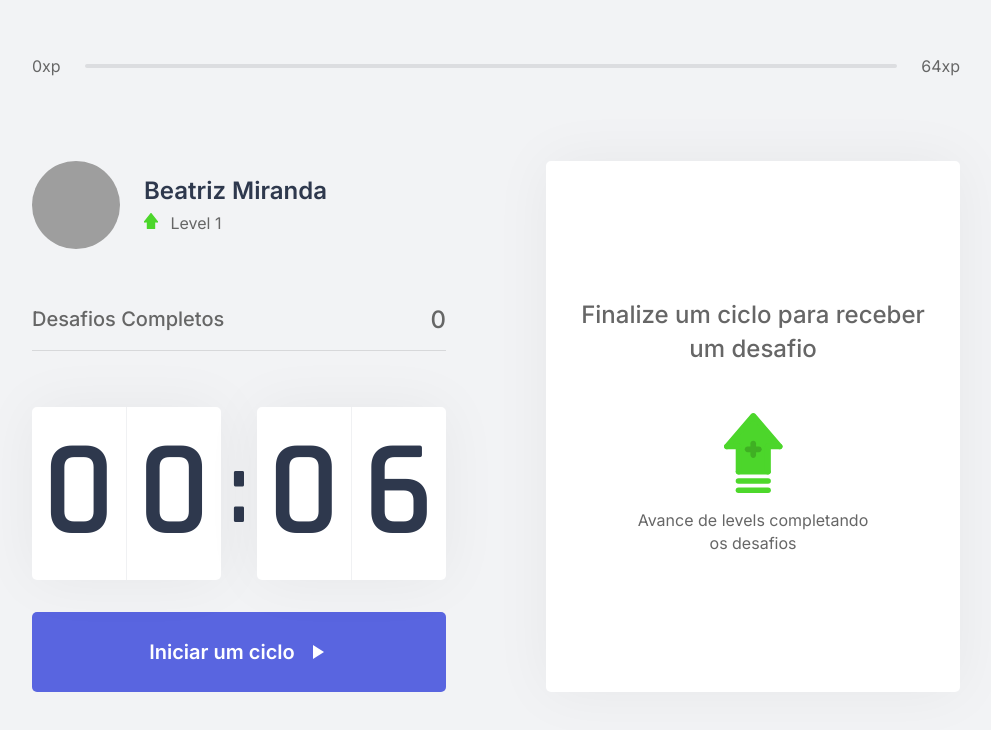
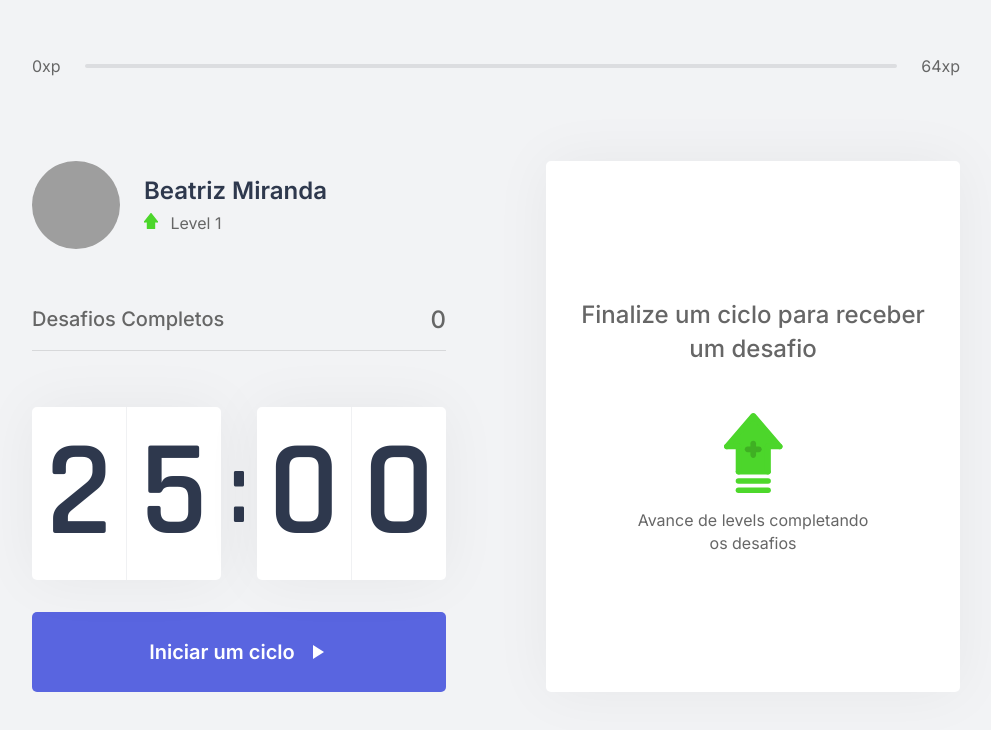
Before and after one commit to BeatrizMiranda/moveit-nlw, a Next.js app: page / in a window 1280 px wide. Shown: the top 730 px of the page, without its empty margins (144-1135 px from the left). Built offline with nearby package versions, Linux system fonts and the light colour scheme; grey boxes are pictures that could not be loaded.

Commit message:
fix(time of challenge): increase time of challenge

```diff
--- a/package.json
+++ b/package.json
@@ -8,10 +8,12 @@
     "start": "next start"
   },
   "dependencies": {
+    "global": "^4.4.0",
     "js-cookie": "^2.2.1",
     "next": "10.0.7",
     "react": "17.0.1",
-    "react-dom": "17.0.1"
+    "react-dom": "17.0.1",
+    "vercel": "^21.3.3"
   },
   "devDependencies": {
     "@types/js-cookie": "^2.2.6",
--- a/src/contexts/CountDownContext.tsx
+++ b/src/contexts/CountDownContext.tsx
@@ -7,7 +7,7 @@ export const CountDownContext = createContext({} as TCountDownContext);
 let countDownTimeout: NodeJS.Timeout;
 
 export const CountDownProvider: React.FC = ({ children }) => {
-  const defaultTime = 0.1 * 60;
+  const defaultTime = 25 * 60;
   const [time, setTime] = useState(defaultTime);
   const [isActive, setIsActive] = useState(false);
   const [hasFinished, setHasFinished] = useState(false);
--- a/src/pages/index.tsx
+++ b/src/pages/index.tsx
@@ -25,7 +25,7 @@ export default function Home({ level, currentExp, completedChallenges }) {
         </Head>
         <ExperienceBar />
         <CountDownProvider>
-          <session>
+          <div className={styles.session}>
             <div>
               <Profile />
               <CompletedChallenges />
@@ -34,7 +34,7 @@ export default function Home({ level, currentExp, completedChallenges }) {
             <div>
               <ChallengeBox />
             </div>
-          </session>
+          </div>
         </CountDownProvider>
       </div>
     </ChallengesProvider>
--- a/src/styles/components/Home.module.css
+++ b/src/styles/components/Home.module.css
@@ -8,7 +8,7 @@
   flex-direction: column;
 }
 
-.container session {
+.container .session {
   flex: 1;
   display: grid;
 
```
Also changed, not shown: 2 other files (tests, documents, lock files or other folders).
